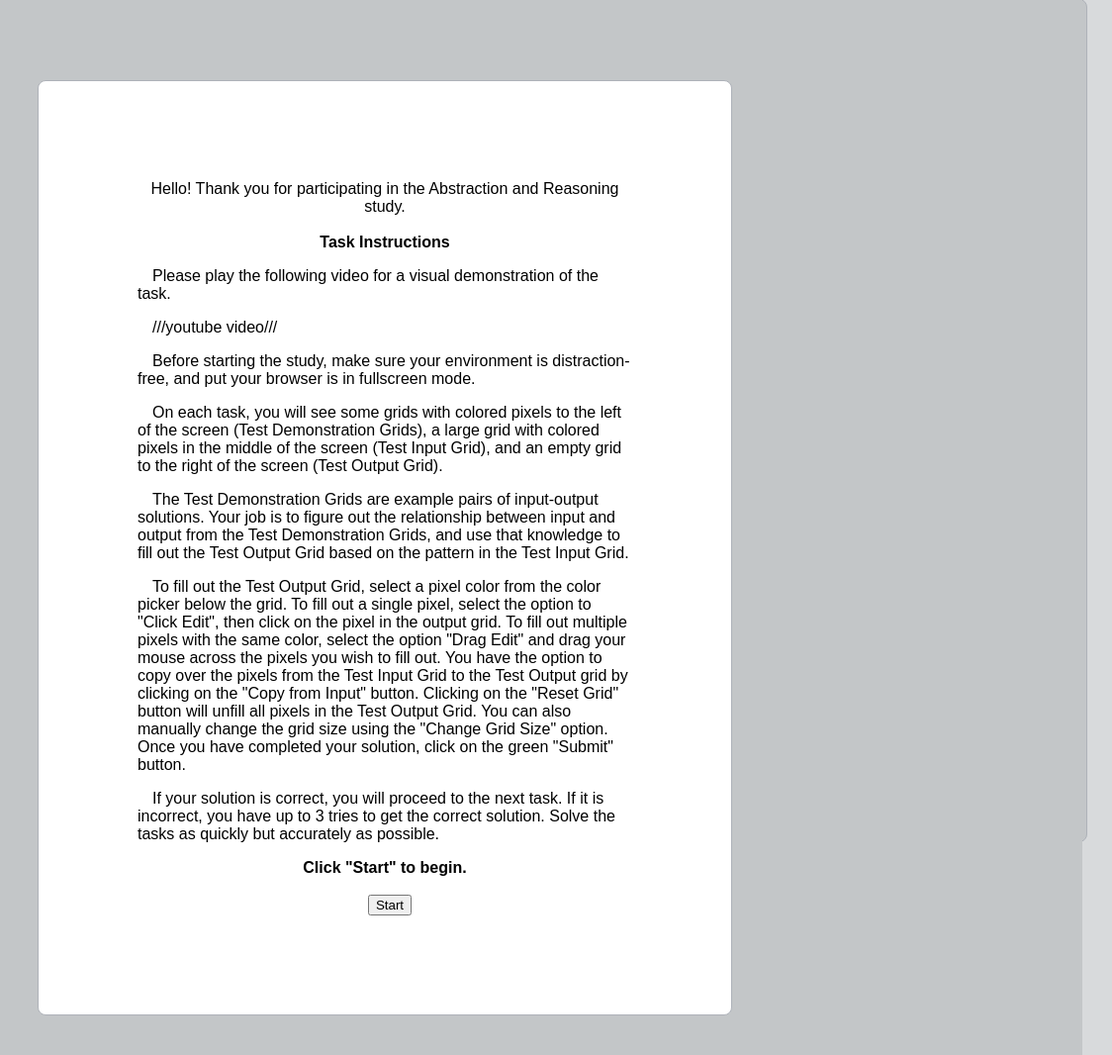
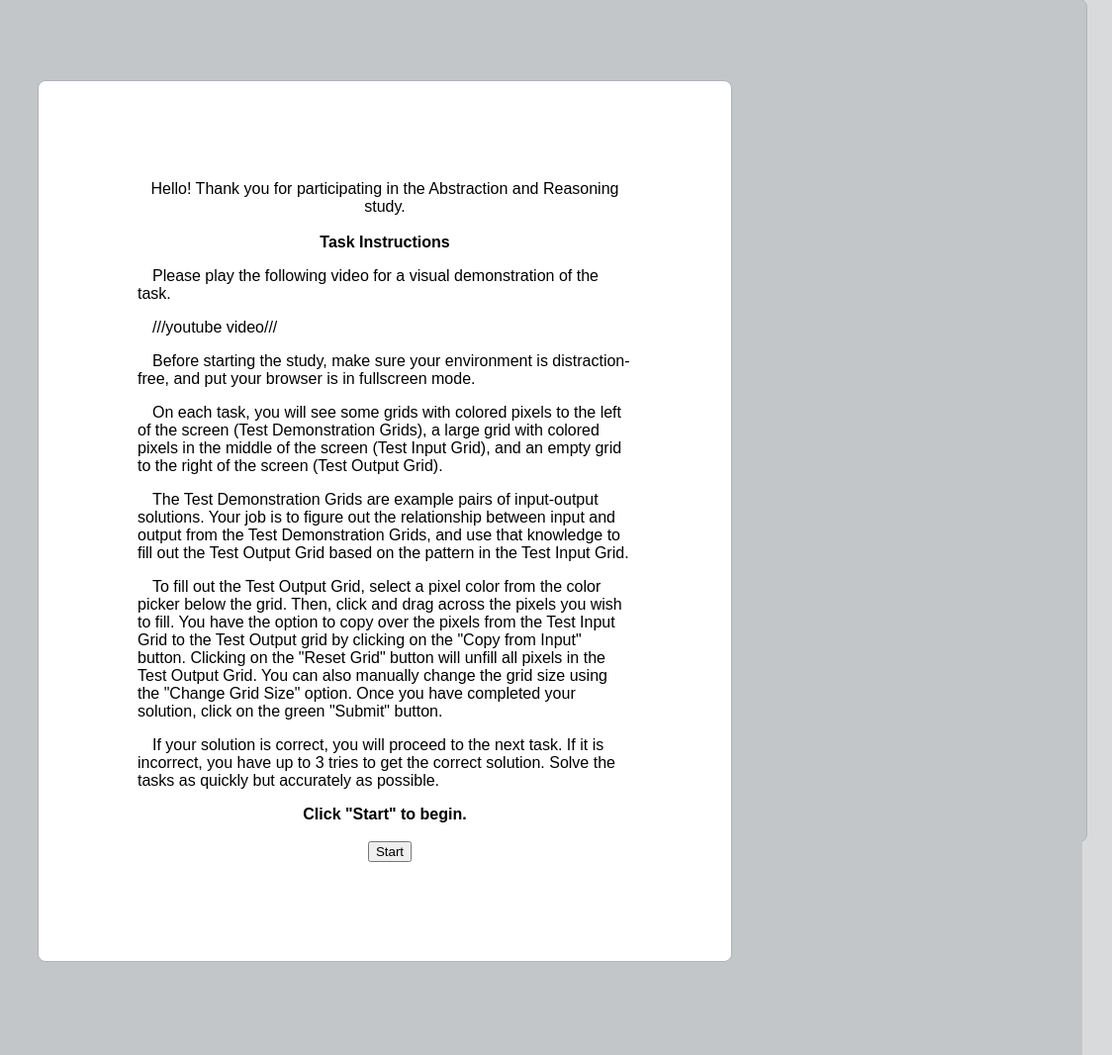
Before and after one commit to ahn-cj/ARC-behavioral, a PHP site: page / in a window 1440 px wide. Shown: the part 19-1085 px from the top of the page at 99% size, without its empty margins (316-1440 px from the left). Run offline with PHP 8.4, Linux system fonts and the light colour scheme; some libraries are stand-ins or nearby versions.

Commit message:
cosmetic changes & instruction update
Updated instructions

```diff
--- a/css/common.css
+++ b/css/common.css
@@ -56,7 +56,7 @@
 }
 
 .selected-symbol-preview {
-    border: 2px solid orange;
+    border: 2px solid black;
 }
 
 
--- a/home.html
+++ b/home.html
@@ -40,12 +40,12 @@
 <br />
                 </div>
                 <div class="task_instructions">
-<p>Please play the following video for a visual demonstration of the task.
-<p>///youtube video///
-<p>Before starting the study, make sure your environment is distraction-free, and put your browser is in fullscreen mode.</p>
-<p>On each task, you will see some grids with colored pixels to the left of the screen (Test Demonstration Grids), a large grid with colored pixels in the middle of the screen (Test Input Grid), and an empty grid to the right of the screen (Test Output Grid).</p>
+						<p>Please play the following video for a visual demonstration of the task.
+						<p>///youtube video///
+						<p>Before starting the study, make sure your environment is distraction-free, and put your browser is in fullscreen mode.</p>
+						<p>On each task, you will see some grids with colored pixels to the left of the screen (Test Demonstration Grids), a large grid with colored pixels in the middle of the screen (Test Input Grid), and an empty grid to the right of the screen (Test Output Grid).</p>
 						<p>The Test Demonstration Grids are example pairs of input-output solutions. Your job is to figure out the relationship between input and output from the Test Demonstration Grids, and use that knowledge to fill out the Test Output Grid based on the pattern in the Test Input Grid.</p>
-						<p>To fill out the Test Output Grid, select a pixel color from the color picker below the grid. To fill out a single pixel, select the option to "Click Edit", then click on the pixel in the output grid. To fill out multiple pixels with the same color, select the option "Drag Edit" and drag your mouse across the pixels you wish to fill out. You have the option to copy over the pixels from the Test Input Grid to the Test Output grid by clicking on the "Copy from Input" button. Clicking on the "Reset Grid" button will unfill all pixels in the Test Output Grid. You can also manually change the grid size using the "Change Grid Size" option. Once you have completed your solution, click on the green "Submit" button.</p>
+						<p>To fill out the Test Output Grid, select a pixel color from the color picker below the grid. Then, click and drag across the pixels you wish to fill. You have the option to copy over the pixels from the Test Input Grid to the Test Output grid by clicking on the "Copy from Input" button. Clicking on the "Reset Grid" button will unfill all pixels in the Test Output Grid. You can also manually change the grid size using the "Change Grid Size" option. Once you have completed your solution, click on the green "Submit" button.</p>
 						<p>If your solution is correct, you will proceed to the next task. If it is incorrect, you have up to 3 tries to get the correct solution. Solve the tasks as quickly but accurately as possible.</p>
 				</div>
 				<div class="click_start"><b>Click "Start" to begin.</b>
@@ -98,7 +98,7 @@
 					<div id="instructions">
 						<p>On each task, you will see some grids with colored pixels to the left of the screen (Test Demonstration Grids), a large grid with colored pixels in the middle of the screen (Test Input Grid), and an empty grid to the right of the screen (Test Output Grid).</p>
 						<p>The Test Demonstration Grids are example pairs of input-output solutions. Your job is to figure out the relationship between input and output from the Test Demonstration Grids, and use that knowledge to fill out the Test Output Grid based on the pattern in the Test Input Grid.</p>
-						<p>To fill out the Test Output Grid, select a pixel color from the color picker below the grid. To fill out a single pixel, select the option to "Click Edit", then click on the pixel in the output grid. To fill out multiple pixels with the same color, select the option "Drag Edit" and drag your mouse across the pixels you wish to fill out. You have the option to copy over the pixels from the Test Input Grid to the Test Output grid by clicking on the "Copy from Input" button. Clicking on the "Reset Grid" button will unfill all pixels in the Test Output Grid. You can also manually change the grid size using the "Change Grid Size" option. Once you have completed your solution, click on the green "Submit" button.</p>
+						<p>To fill out the Test Output Grid, select a pixel color from the color picker below the grid. Then, click and drag across the pixels you wish to fill. You have the option to copy over the pixels from the Test Input Grid to the Test Output grid by clicking on the "Copy from Input" button. Clicking on the "Reset Grid" button will unfill all pixels in the Test Output Grid. You can also manually change the grid size using the "Change Grid Size" option. Once you have completed your solution, click on the green "Submit" button.</p>
 						<p>If your solution is correct, you will proceed to the next task. If it is incorrect, you have up to 3 tries to get the correct solution. Solve the tasks as quickly but accurately as possible.</p>
 					</div>
 
@@ -126,7 +126,7 @@
                             <div>
                                 <input type="radio" id="tool_trace"
                                  name="tool_switching" value="trace" checked>
-                                <label for="tool_trace">Drag Edit</label>
+                                <label for="tool_trace">Color picker</label>
                             </div>
                         </div>
 
```
